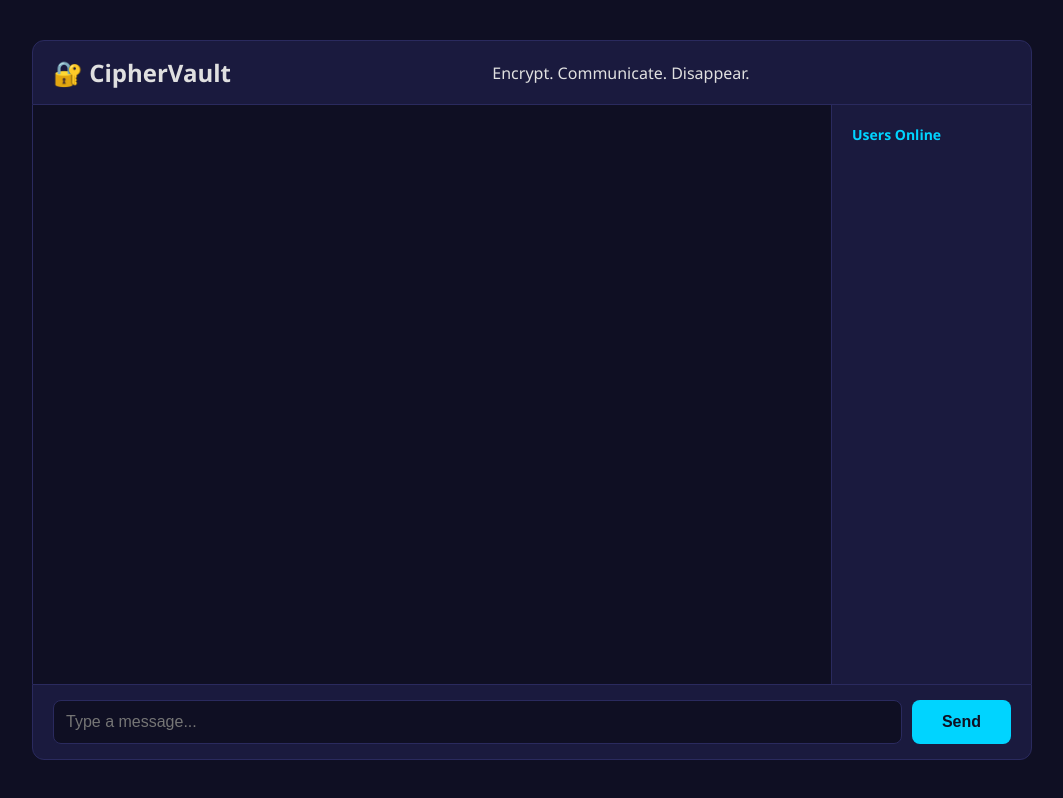
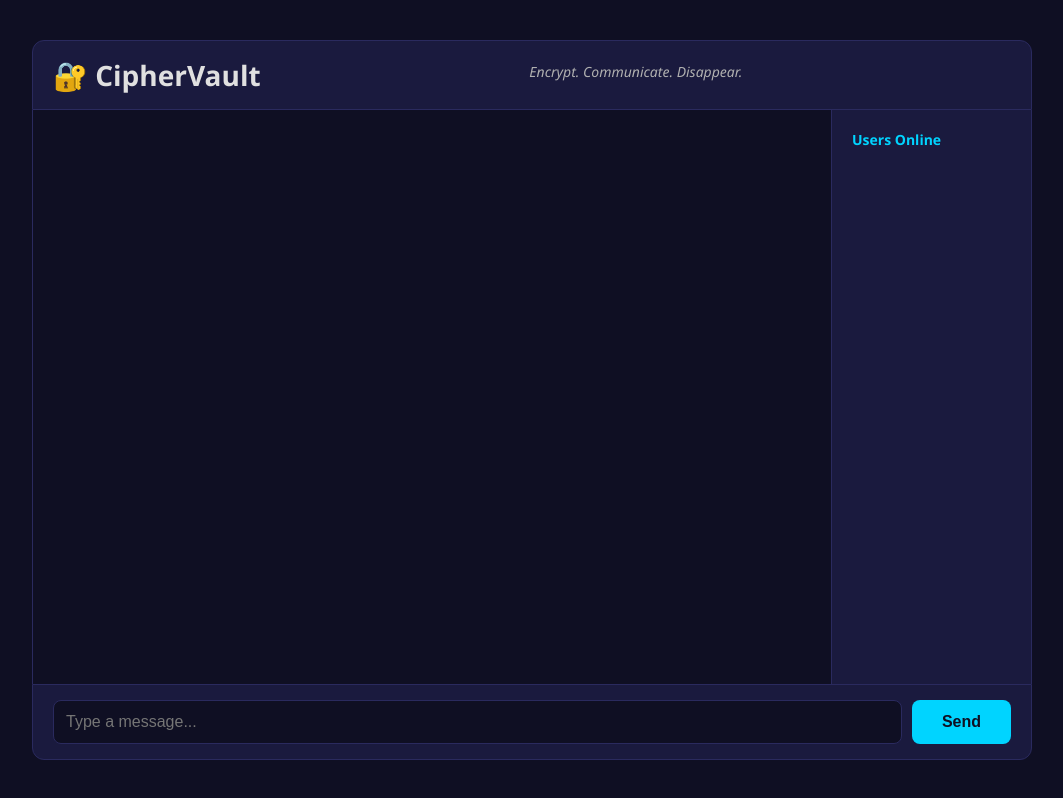
Before and after one commit to satyammaurya-18/CipherVault, a website: page public/chat.html in a window 1280 px wide. Shown: the whole page, without its empty margins (108-1171 px from the left). Drawn offline with nearby package versions, Linux system fonts and the light colour scheme; no server answers.

Commit message:
Add styles for chat header and tagline

```diff
--- a/public/style.css
+++ b/public/style.css
@@ -245,3 +245,22 @@ input:focus {
     margin: 0;
     padding: 12px 30px;
 }
+
+.chat-header h2 {
+    margin: 0;
+    font-size: 28px;
+    font-weight: bold;
+}
+
+.tagline {
+    margin: 4px 0 12px;
+    font-size: 14px;
+    color: #b0b0b0;
+    font-style: italic;
+}
+
+.chat-info {
+    display: flex;
+    justify-content: space-between;
+    align-items: center;
+}
```
